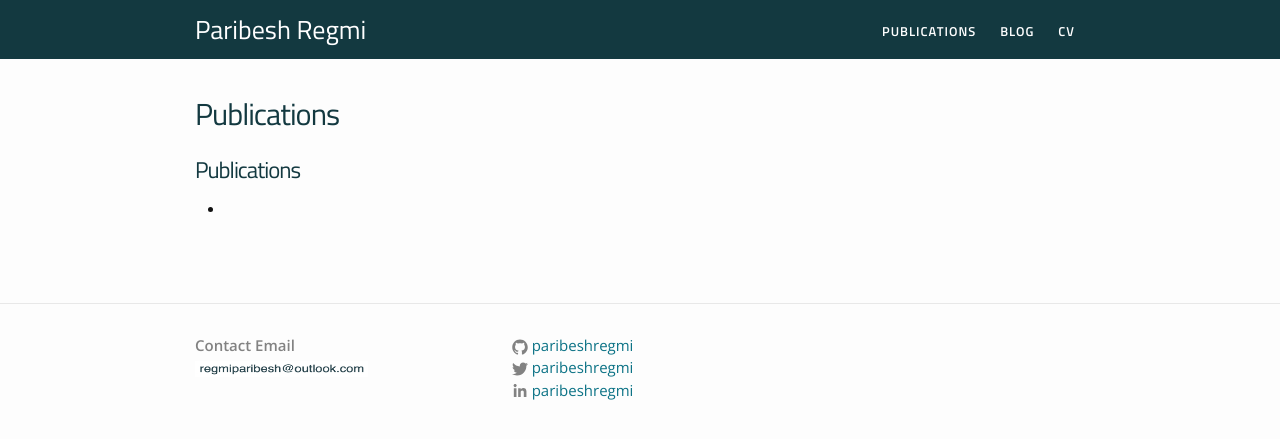
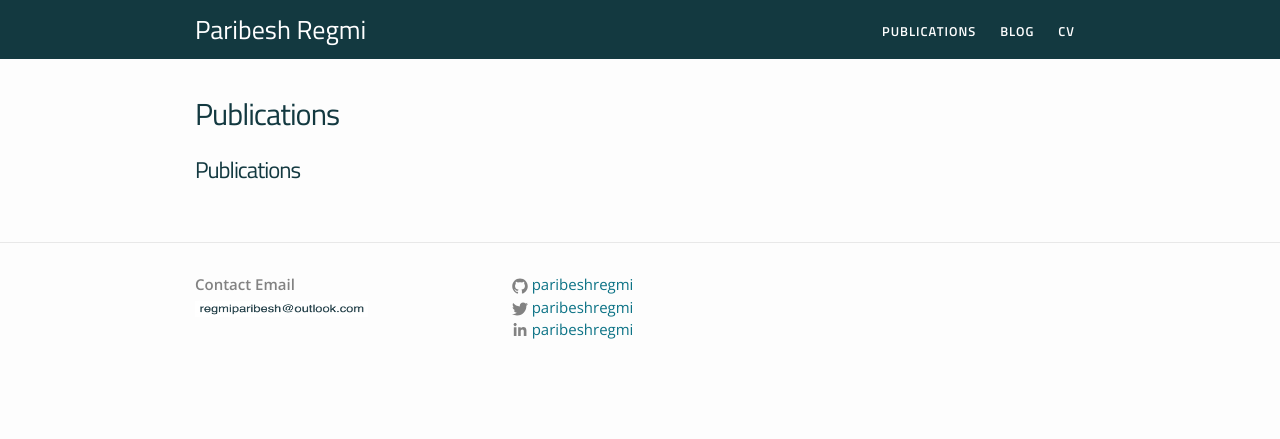
Before and after one commit to paribeshregmi/paribeshregmi.github.io, a Jekyll site: the page built from assets/pages/publications-projects.markdown, in a window 1280 px wide. Shown: the top 439 px of the page. Built offline with Jekyll 4.4.1, drawn with Linux system fonts in a browser that asks for light colours.

Commit message:
Update publications-projects.markdown

```diff
--- a/assets/pages/publications-projects.markdown
+++ b/assets/pages/publications-projects.markdown
@@ -5,9 +5,3 @@ permalink: /publications/
 ---
 
 <h1 class="post-title">Publications</h1>
-
-<ul>
-	<li>
-
-	</li><br>
-</ul>
```
